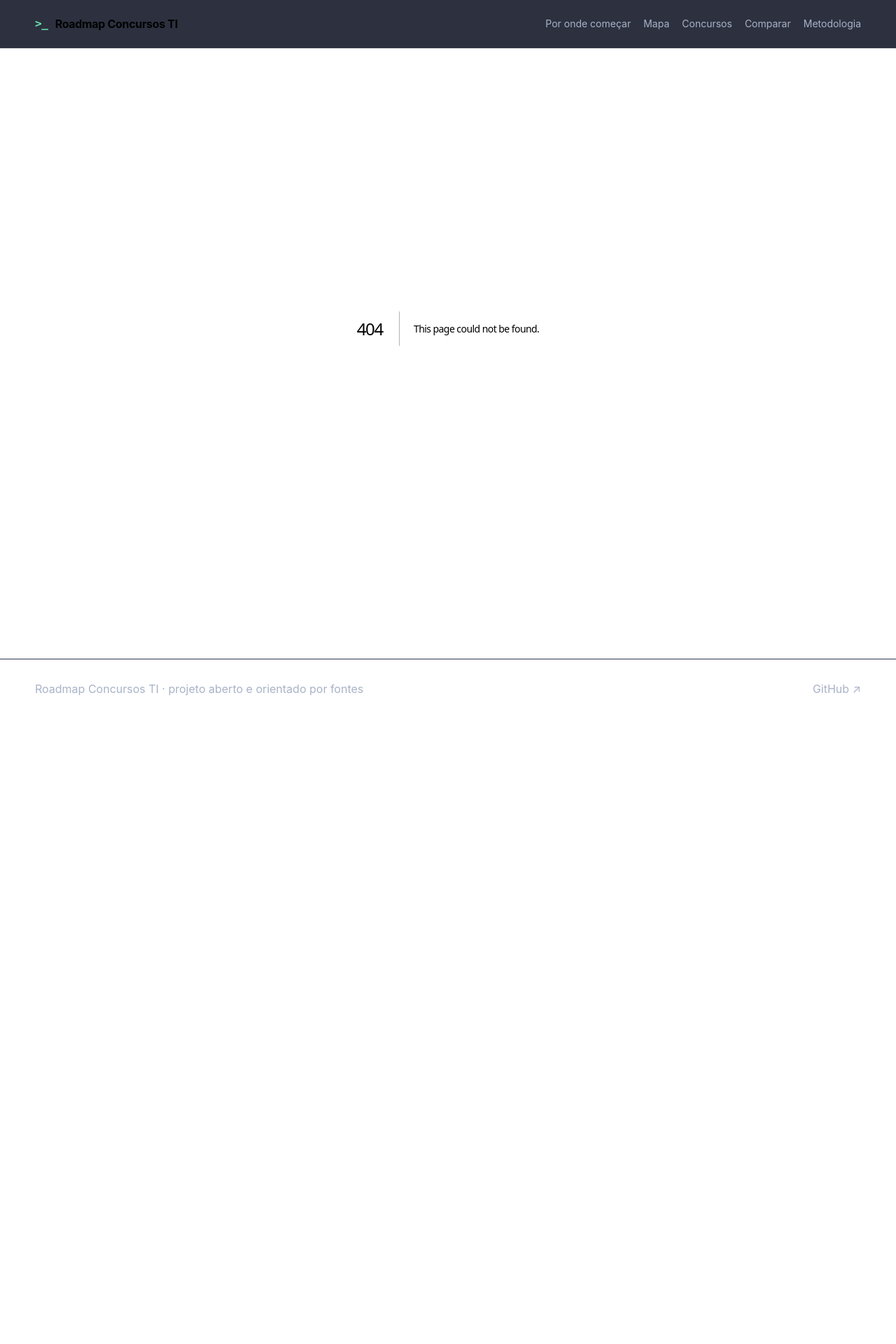
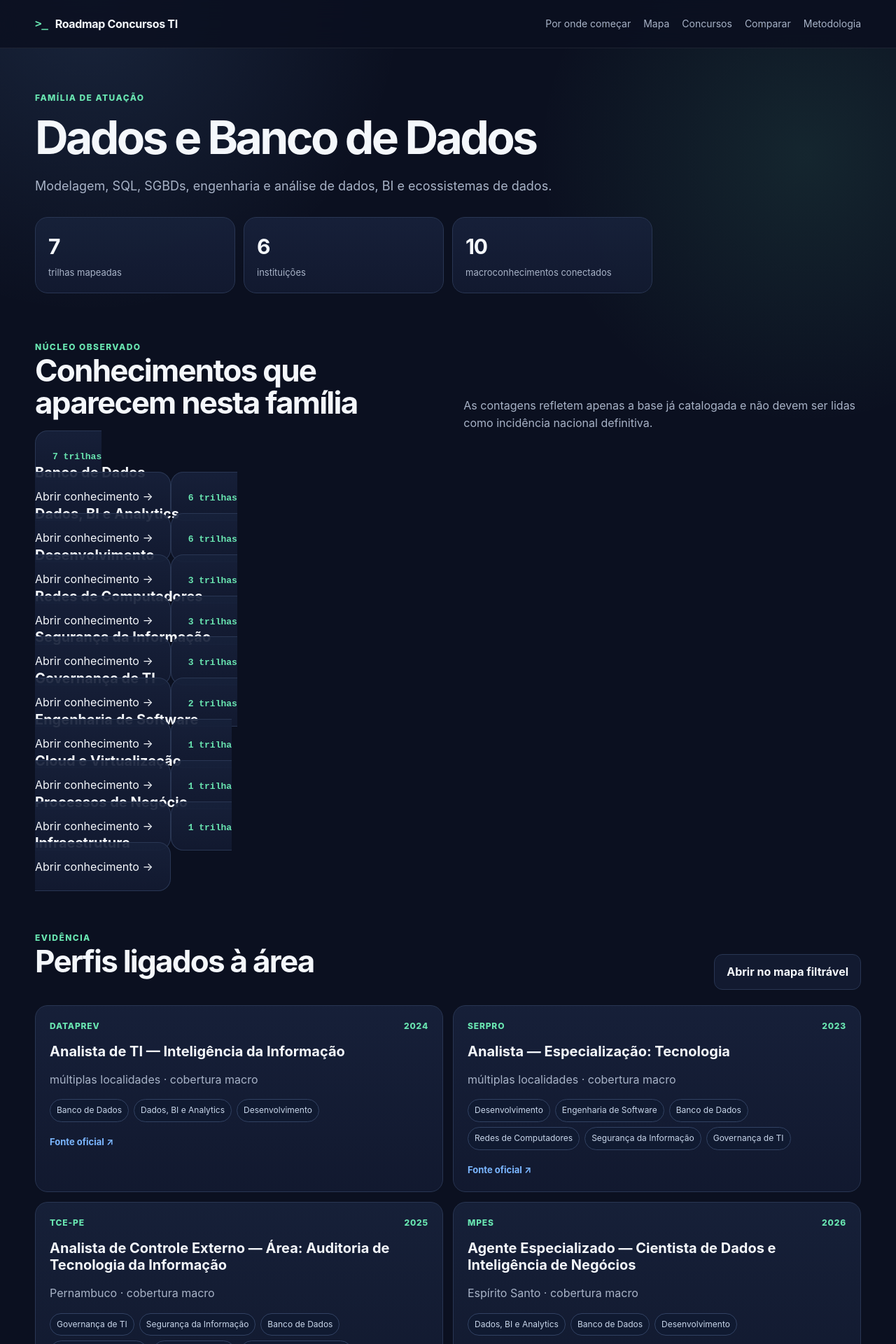
Before and after one commit to cvaraujo11/roadmap-concursos-ti, a Next.js app: page /areas/dados in a window 1280 px wide. Before the commit this address had no page. Shown: the top 1920 px of the page at 70% size. Before the commit the page ends 1026 px from the top, so only its background shows below. Built offline with nearby package versions, Linux system fonts and the light colour scheme.

Commit message:
feat(routes): add area detail pages

```diff
--- /dev/null
+++ b/src/app/areas/[slug]/page.tsx
@@ -0,0 +1,74 @@
+import Link from "next/link";
+import { notFound } from "next/navigation";
+import { allTracks, areas, knowledgeName } from "@/data/catalog";
+import type { AreaSlug } from "@/lib/types";
+
+export function generateStaticParams() {
+  return areas.map((area) => ({ slug: area.slug }));
+}
+
+export default async function AreaPage({ params }: { params: Promise<{ slug: string }> }) {
+  const { slug } = await params;
+  const area = areas.find((item) => item.slug === slug);
+  if (!area) notFound();
+
+  const tracks = allTracks.filter((item) => item.areas.includes(area.slug as AreaSlug));
+  const counts = new Map<string, number>();
+  tracks.forEach((track) => track.knowledge.forEach((item) => counts.set(item, (counts.get(item) ?? 0) + 1)));
+  const rankedKnowledge = [...counts.entries()].sort((a, b) => b[1] - a[1]);
+
+  return (
+    <>
+      <section className="page-head">
+        <div className="container">
+          <div className="eyebrow">Família de atuação</div>
+          <h1>{area.name}</h1>
+          <p>{area.description}</p>
+          <div className="stats compact-stats">
+            <div className="stat"><strong>{tracks.length}</strong><span>trilhas mapeadas</span></div>
+            <div className="stat"><strong>{new Set(tracks.map((item) => item.contest.institution)).size}</strong><span>instituições</span></div>
+            <div className="stat"><strong>{rankedKnowledge.length}</strong><span>macroconhecimentos conectados</span></div>
+          </div>
+        </div>
+      </section>
+
+      <section className="section">
+        <div className="container">
+          <div className="section-heading">
+            <div><div className="eyebrow">Núcleo observado</div><h2>Conhecimentos que aparecem nesta família</h2></div>
+            <p>As contagens refletem apenas a base já catalogada e não devem ser lidas como incidência nacional definitiva.</p>
+          </div>
+          <div className="link-grid">
+            {rankedKnowledge.map(([item, count]) => (
+              <Link className="route-card" href={`/conhecimentos/${item}`} key={item}>
+                <span className="number">{count} trilha{count === 1 ? "" : "s"}</span>
+                <h3>{knowledgeName(item)}</h3>
+                <span className="card-link">Abrir conhecimento →</span>
+              </Link>
+            ))}
+          </div>
+        </div>
+      </section>
+
+      <section className="section">
+        <div className="container">
+          <div className="section-heading">
+            <div><div className="eyebrow">Evidência</div><h2>Perfis ligados à área</h2></div>
+            <Link className="button" href={`/mapa?area=${area.slug}`}>Abrir no mapa filtrável</Link>
+          </div>
+          <div className="map-grid">
+            {tracks.map((track) => (
+              <article className="track-card" key={track.id}>
+                <div className="track-topline"><span>{track.contest.institution}</span><span>{track.contest.year}</span></div>
+                <h3>{track.name}</h3>
+                <p className="muted">{track.locality} · {track.coverage === "topicos" ? `${track.topics?.length ?? 0} tópicos decompostos` : "cobertura macro"}</p>
+                <div className="chips">{track.knowledge.map((item) => <span className="chip" key={item}>{knowledgeName(item)}</span>)}</div>
+                <a href={track.contest.sourceUrl} target="_blank" rel="noreferrer">Fonte oficial ↗</a>
+              </article>
+            ))}
+          </div>
+        </div>
+      </section>
+    </>
+  );
+}
```
